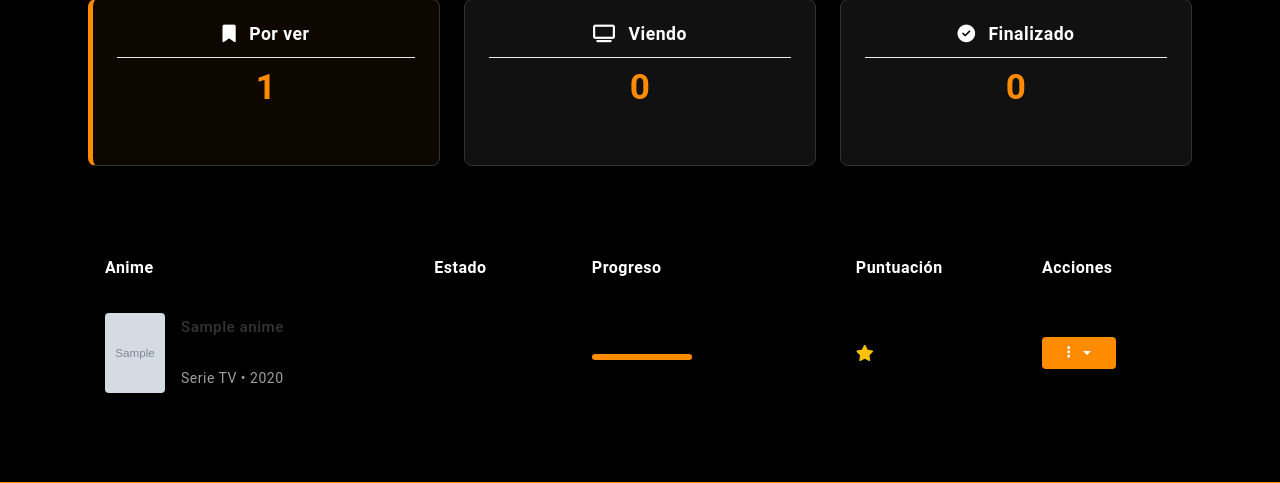
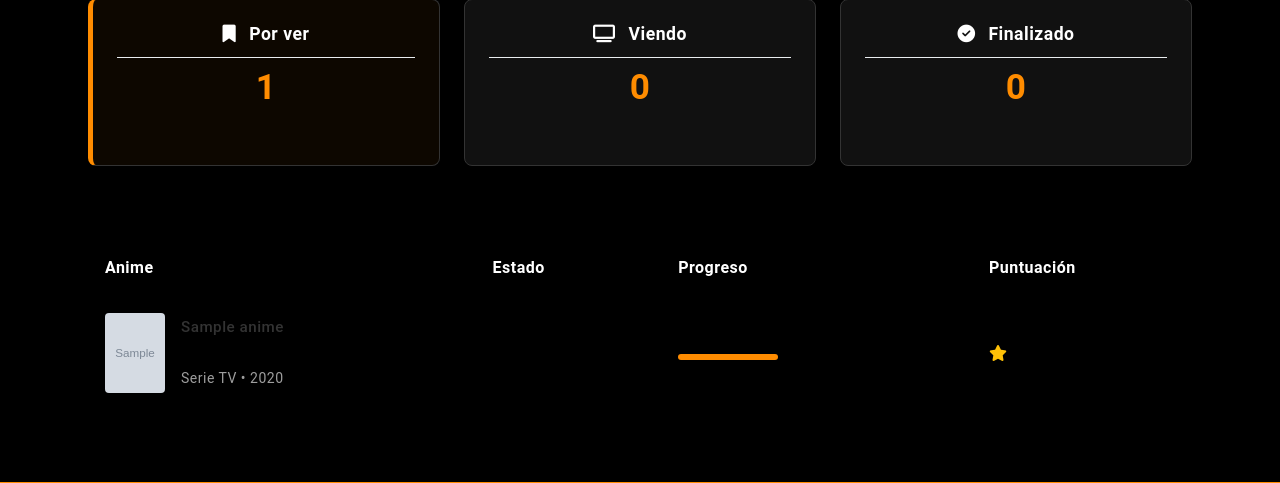
Before and after one commit to HectorZL/pyme, a Django app: page /my-list/ in a window 1280 px wide. Shown: the part 235-718 px from the top of the page. Run offline with Django 5.2, Linux system fonts and the light colour scheme; a user stored in the database is signed in; tables that the repository leaves empty hold one stand-in row (values such as "Sample post"); grey boxes marked "Sample" are stand-in pictures.

Commit message:
<fix>[delete the section accion in the table of the view my list]: <description>
[optional body]

[optional footer(s)]

```diff
--- a/templates/anime/my_list.html
+++ b/templates/anime/my_list.html
@@ -138,7 +138,6 @@
                                 <th>Estado</th>
                                 <th>Progreso</th>
                                 <th>Puntuación</th>
-                                <th>Acciones</th>
                             </tr>
                         </thead>
                         <tbody>
@@ -187,30 +186,6 @@
                                     {% else %}
                                         <span class="text-muted">Sin calificar</span>
                                     {% endif %}
-                                </td>
-                                <td>
-                                    <div class="dropdown">
-                                        <button class="btn btn-sm btn-outline-secondary dropdown-toggle" type="button" id="dropdownMenuButton{{ forloop.counter }}" data-bs-toggle="dropdown" aria-expanded="false">
-                                            <i class="fas fa-ellipsis-v"></i>
-                                        </button>
-                                        <ul class="dropdown-menu" aria-labelledby="dropdownMenuButton{{ forloop.counter }}">
-                                            {% for status_choice in list_choices %}
-                                                {% if status_choice.0 != user_anime.status %}
-                                                    <li>
-                                                        <a class="dropdown-item" href="#" onclick="updateAnimeStatus({{ user_anime.anime.id }}, '{{ status_choice.0 }}')">
-                                                            {{ status_choice.1 }}
-                                                        </a>
-                                                    </li>
-                                                {% endif %}
-                                            {% endfor %}
-                                            <li><hr class="dropdown-divider"></li>
-                                            <li>
-                                                <a class="dropdown-item text-danger" href="#" onclick="removeFromList({{ user_anime.anime.id }})">
-                                                    <i class="fas fa-trash-alt me-1"></i> Eliminar de mi lista
-                                                </a>
-                                            </li>
-                                        </ul>
-                                    </div>
                                 </td>
                             </tr>
                             {% endfor %}
```
